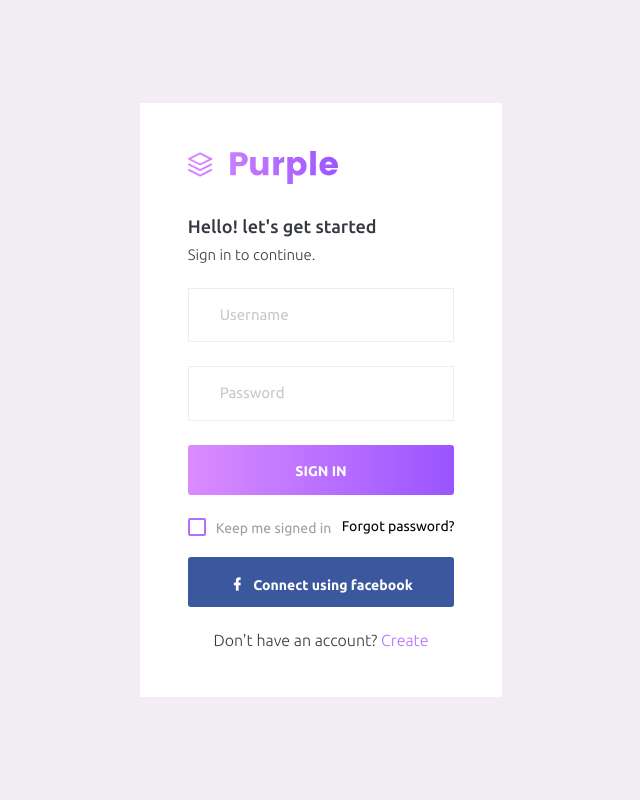
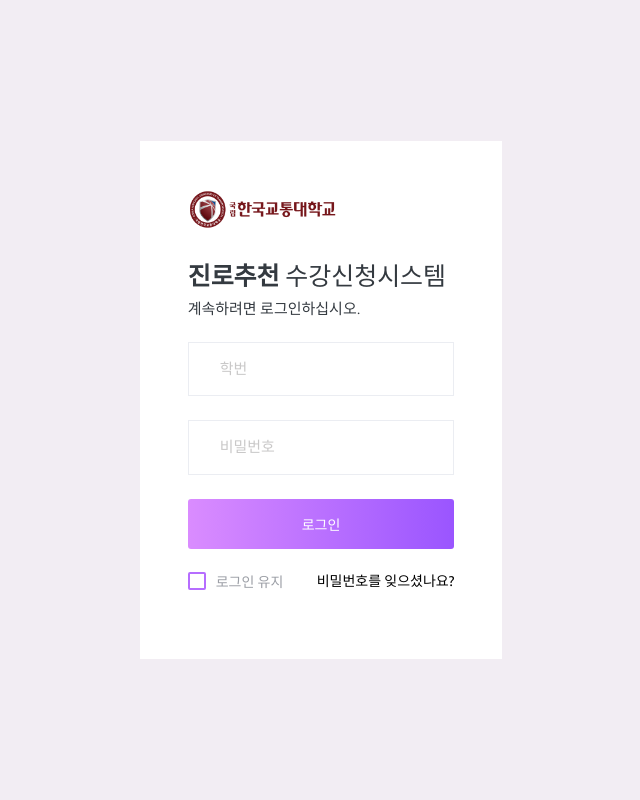
Before and after one commit to likelionknut/applyin, a Django app: page /login/ in a window 1280 px wide. Shown: the whole page, without its empty margins (299-939 px from the left). Run offline with Django 3.2, Linux system fonts and the light colour scheme; some libraries are stand-ins or nearby versions.

Commit message:
로그인 화면 구성

```diff
--- a/www/templates/www/base.html
+++ b/www/templates/www/base.html
@@ -8,10 +8,10 @@
     <meta name="viewport" content="width=device-width, initial-scale=1.0">
     <!-- favicon -->
     {% block favicon %}
-        <link rel="apple-touch-icon" href="{% static 'www/images/favicon.png' %}">
-        <link rel="icon" sizes="192x192" href="{% static 'www/images/favicon.png' %}">
-        <link rel="shortcut icon" href="{% static 'www/images/favicon.png' %}">
-        <meta name="msapplication-TileImage" content="{% static 'www/images/favicon.png' %}">
+        <link rel="apple-touch-icon" href="{% static 'www/images/favicon.ico' %}">
+        <link rel="icon" sizes="192x192" href="{% static 'www/images/favicon.ico' %}">
+        <link rel="shortcut icon" href="{% static 'www/images/favicon.ico' %}">
+        <meta name="msapplication-TileImage" content="{% static 'www/images/favicon.ico' %}">
     {% endblock favicon %}
     <!-- color system -->
     {% block color %}
--- a/www/templates/www/login.html
+++ b/www/templates/www/login.html
@@ -19,37 +19,37 @@
                     <div class="col-lg-4 mx-auto">
                         <div class="auth-form-light text-left p-5">
                             <div class="brand-logo">
-                                <img src="../../static/www/images/logo.svg">
+                                <img src="{% static 'www/images/knut.png' %}">
                             </div>
-                            <h4>Hello! let's get started</h4>
-                            <h6 class="font-weight-light">Sign in to continue.</h6>
+                            <h3><b>진로추천</b> 수강신청시스템</h3>
+                            <h6 class="font-weight-light">계속하려면 로그인하십시오.</h6>
                             <form class="pt-3">
                                 <div class="form-group">
-                                    <input type="email" class="form-control form-control-lg" id="exampleInputEmail1" placeholder="Username">
+                                    <input type="email" class="form-control form-control-lg" id="exampleInputEmail1" placeholder="학번">
                                 </div>
                                 <div class="form-group">
-                                    <input type="password" class="form-control form-control-lg" id="exampleInputPassword1" placeholder="Password">
+                                    <input type="password" class="form-control form-control-lg" id="exampleInputPassword1" placeholder="비밀번호">
                                 </div>
                                 <div class="mt-3">
-                                    <a class="btn btn-block btn-gradient-primary btn-lg font-weight-medium auth-form-btn" href="../../index.html">SIGN IN</a>
+                                    <a class="btn btn-block btn-gradient-primary btn-lg font-weight-medium auth-form-btn" href="{% url 'index' %}">로그인</a>
                                 </div>
                                 <div class="my-2 d-flex justify-content-between align-items-center">
                                     <div class="form-check">
                                         <label class="form-check-label text-muted">
                                             <input type="checkbox" class="form-check-input">
-                                            Keep me signed in
+                                            로그인 유지
                                         </label>
                                     </div>
-                                    <a href="#" class="auth-link text-black">Forgot password?</a>
+                                    <a href="#" class="auth-link text-black">비밀번호를 잊으셨나요?</a>
                                 </div>
-                                <div class="mb-2">
-                                    <button type="button" class="btn btn-block btn-facebook auth-form-btn">
-                                        <i class="mdi mdi-facebook mr-2"></i>Connect using facebook
-                                    </button>
-                                </div>
-                                <div class="text-center mt-4 font-weight-light">
-                                    Don't have an account? <a href="../../static/www/pages/samples/register.html" class="text-primary">Create</a>
-                                </div>
+{#                                <div class="mb-2">#}
+{#                                    <button type="button" class="btn btn-block btn-facebook auth-form-btn">#}
+{#                                        <i class="mdi mdi-facebook mr-2"></i>Connect using facebook#}
+{#                                    </button>#}
+{#                                </div>#}
+{#                                <div class="text-center mt-4 font-weight-light">#}
+{#                                    Don't have an account? <a href="../../static/www/pages/samples/register.html" class="text-primary">Create</a>#}
+{#                                </div>#}
                             </form>
                         </div>
                     </div>
--- a/www/views.py
+++ b/www/views.py
@@ -1,10 +1,11 @@
-from django.shortcuts import render
+from django.shortcuts import render, HttpResponseRedirect
 
 
 # Create your views here.
 
 def index(request):
-    return render(request, 'www/index.html')
+    return HttpResponseRedirect('/login')
+    # return render(request, 'www/index.html')
 
 
 def login(request):
```
Also changed, not shown: www/static/www/images/favicon.ico (added), www/static/www/images/knut.png (added).
